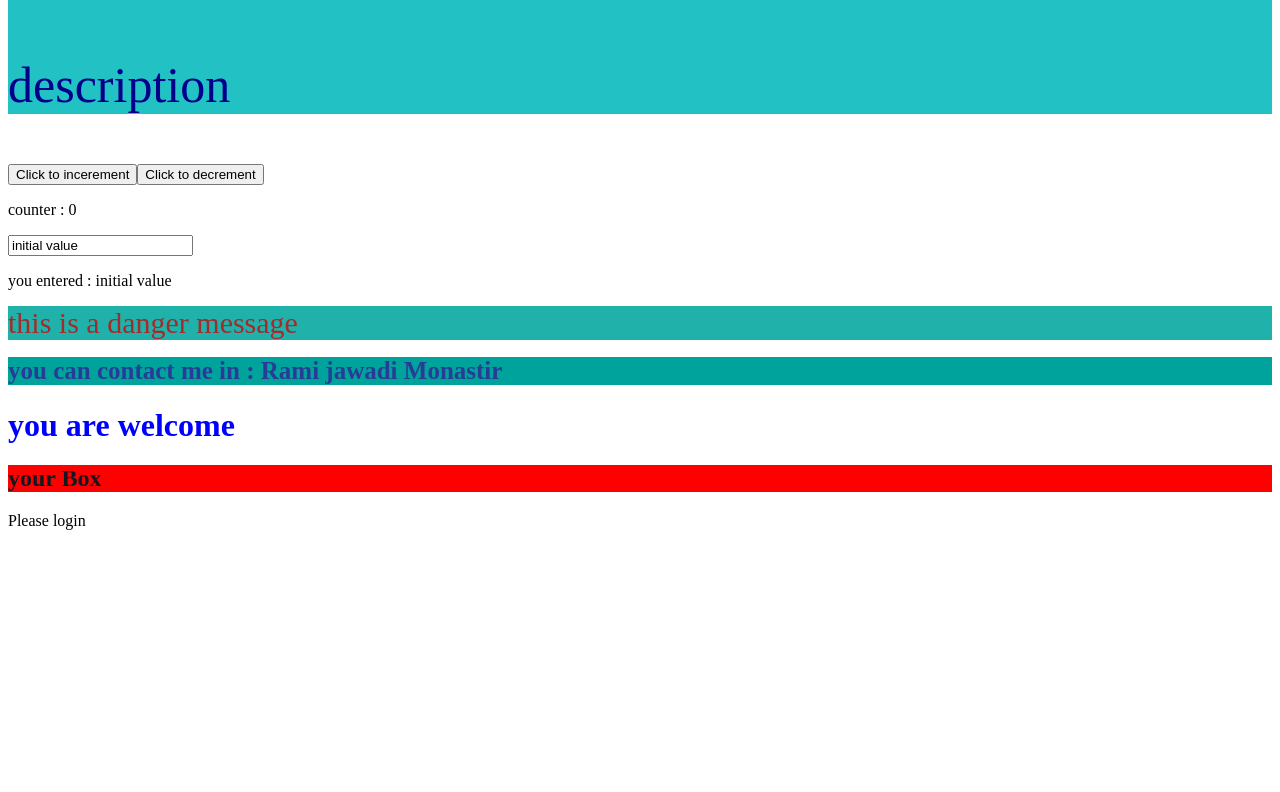
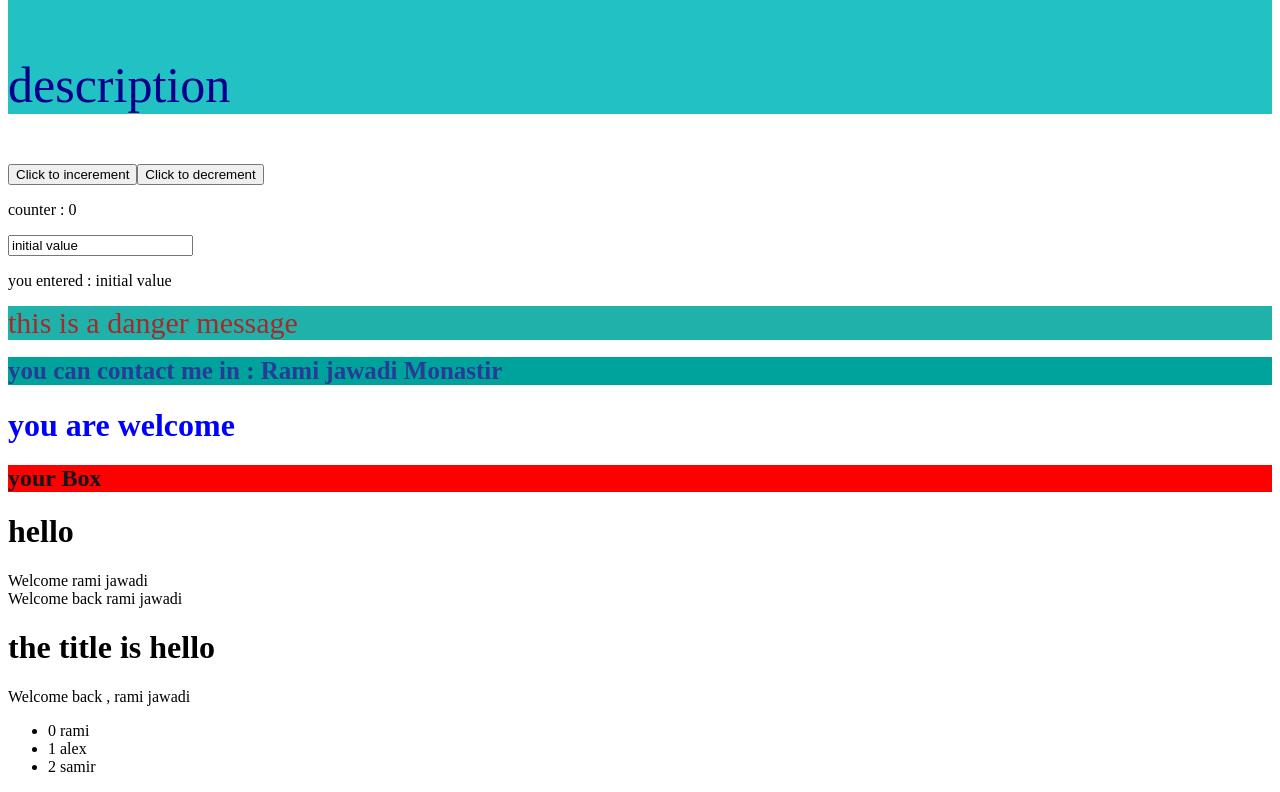
Before and after one commit to Ramijawadi/angularBasic, an Angular app: page / in a window 1280 px wide. Shown: the part 258-1050 px from the top of the page. Before the commit the page ends 800 px from the top, so only its background shows below. Built offline with nearby package versions, Linux system fonts and the light colour scheme.

Commit message:
add ngFor directive

```diff
--- a/src/app/app.component.html
+++ b/src/app/app.component.html
@@ -31,5 +31,21 @@
 <h2 class="box" [ngStyle]="{'backgroundColor':selected}">your Box</h2>
 
 <!-- *ngIf  -->
+
+<h1>{{title}}</h1>
+<div *ngIf="isLoggedIn">Welcome {{name}}</div>
+<div *ngIf="!isLoggedIn && false">Please login to see the content</div>
+
+
 <div *ngIf="isLoggedIn; else logOut">Welcome back {{name}}</div>
  <ng-template #logOut>Please login</ng-template>
+
+ <h1> the title is {{title}}</h1>
+ <!-- if isLoggedIn is false il execute le else  -->
+<div *ngIf="isLoggedIn; else logOut">Welcome back , {{name}}</div>
+ <ng-template #logOut>Please login</ng-template>
+
+
+ <ul>
+ <li *ngFor="let element of elements; let i= index">{{i}}  {{ element }}</li>
+ </ul>
--- a/src/app/app.component.ts
+++ b/src/app/app.component.ts
@@ -17,6 +17,7 @@ export class AppComponent {
   name: string = 'rami jawadi';
   desc: string = 'front end developper';
   counter: number = 0;
+  elements: string[] = ['rami' , 'alex', 'samir'];
 
   //attribute
 
@@ -30,6 +31,11 @@ export class AppComponent {
   parag: string = 'font-size: 50px ; color: darkblue';
   titleColor: string = 'blue';
   Color: boolean = false;
+
+  titles:string = 'Structure Directives';
+  names:string ="rami jawadi";
+  isLoggedIn:boolean= true;
+
 
   decremenetCounter() {
     this.counter--;
```
